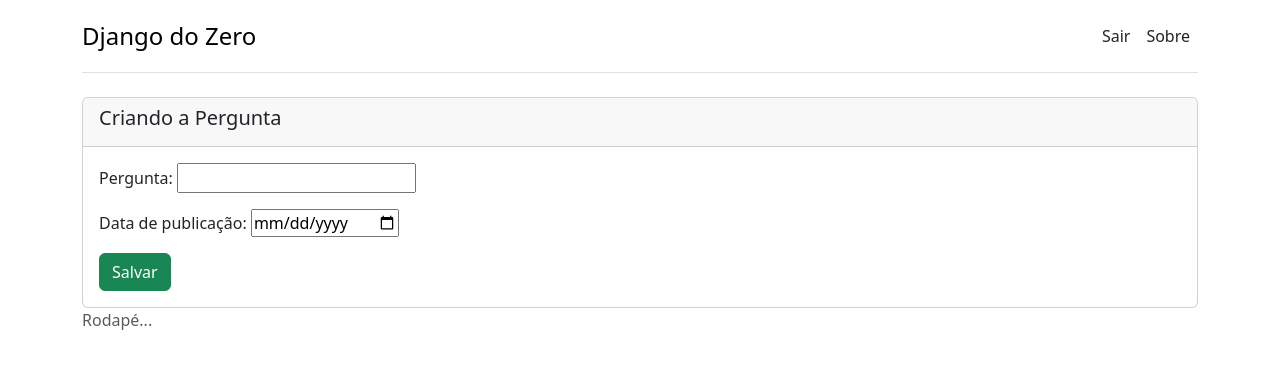
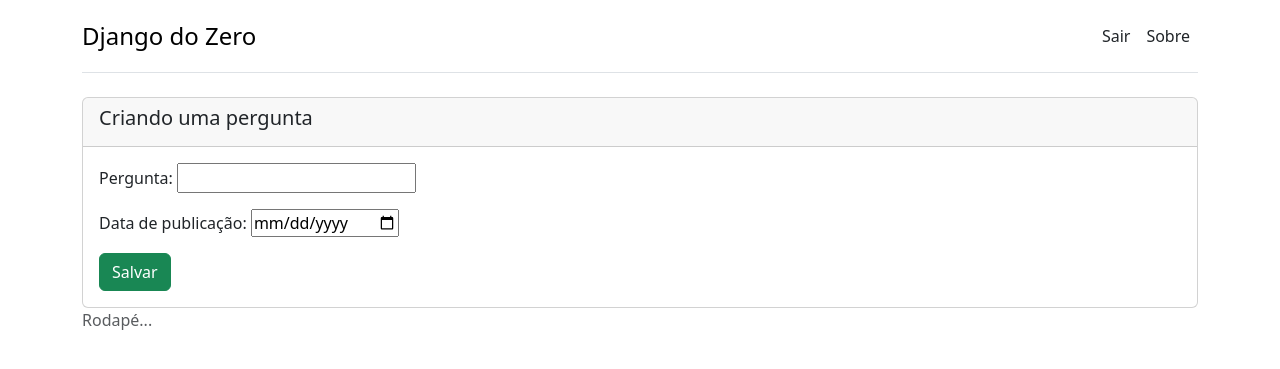
Before and after one commit to Emersoninho/site-doc-django, a Django app: page /pergunta_create/ in a window 1280 px wide. Shown: the top 369 px of the page. Run offline with Django 5.2, Linux system fonts and the light colour scheme; the visitor is signed in with stand-in values (Sample User, id 1).

Commit message:
templates
atualização do template

```diff
--- a/templates/polls/question_form.html
+++ b/templates/polls/question_form.html
@@ -3,7 +3,7 @@
 {% block content %}
     <div class="card">
         <div class="card-header">
-            <h5 class="card-title">Criando a Pergunta</h5>
+            <h5 class="card-title">{{form_title}}</h5>
         </div>
         <div class="card-body">
             <form method="post">
```
